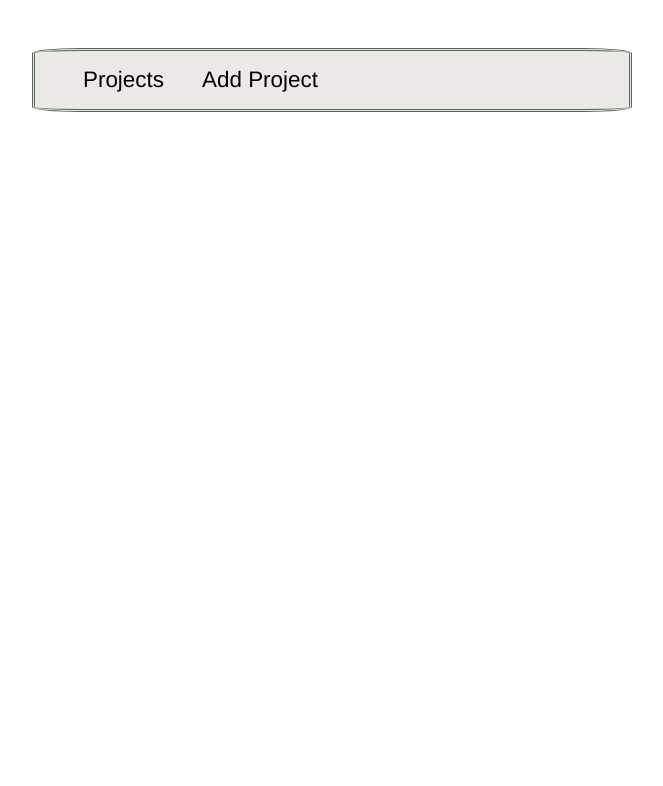
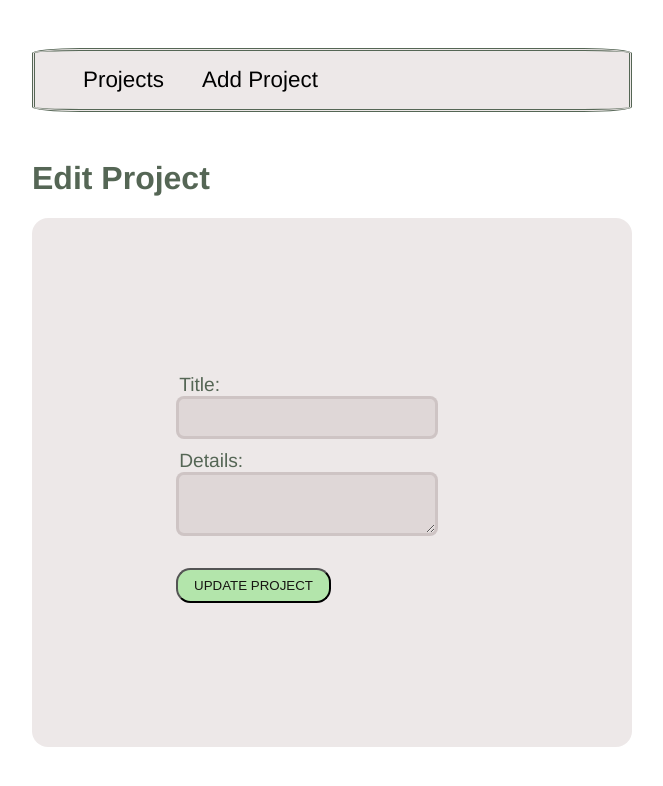
Before and after one commit to adeelarifbhatti/vue-app, a Vue app: page /edit/1 in a window 1280 px wide. Shown: the top 786 px of the page, without its empty margins (308-971 px from the left). Built offline with nearby package versions, Linux system fonts and the light colour scheme; no server answers.

Commit message:
Added the Edit Project feature

```diff
--- a/src/components/SingleProject.vue
+++ b/src/components/SingleProject.vue
@@ -5,12 +5,12 @@
                 {{project.title}}
             </h3>
             <div class="icons">
+                <router-link :to="{name: 'EditProject', params: {id: project.id}}">
+                    <span  class="material-icons">edit</span>
+                </router-link>
                 <span @click="doneProject" class="material-icons">done_all</span>
-                <span class="material-icons">edit</span>
                 <span @click="deleteProject" class="material-icons">delete</span>
             </div>
-
-
         </div>
     </div>
 
--- a/src/router/index.js
+++ b/src/router/index.js
@@ -1,6 +1,7 @@
 import { createRouter, createWebHistory } from 'vue-router'
 import Home from '../views/Home.vue'
 import AddProject from '../views/AddProject.vue'
+import EditProject from '../views/EditProject.vue'
 
 
 const routes = [
@@ -13,6 +14,12 @@ const routes = [
     path: '/add',
     name: 'AddProject',
     component: AddProject
+  },
+  {
+    path: '/edit/:id',
+    name: 'EditProject',
+    component: EditProject,
+    props: true
   }
 ]
 
--- /dev/null
+++ b/src/views/EditProject.vue
@@ -0,0 +1,53 @@
+<template>
+  <h1>
+      Edit Project
+  </h1>
+    <form class= "form" @submit.prevent="handleEdit">
+      <label class="label"> Title:</label>
+      <input class= "input" type="text" v-model="title" required>
+      <label class="label">Details:</label>
+      <textarea class="input" v-model="details" requried></textarea>
+      <button class="btn"> Update Project </button>
+  </form>
+</template>
+
+<script>
+export default {
+    props: ['id'],
+    data() {
+        return {
+            title: '',
+            details:'',
+            uri: 'http://mol.uio.no:3000/projects/'+this.id
+        }
+    },
+    methods: {
+        handleEdit() {
+            fetch(this.uri,{
+                method: 'PATCH',
+                headers: {'Content-Type': 'application/json'},
+                body: JSON.stringify({title: this.title, details: this.details})
+            })
+            .then(()=> console.log("Adeel Testing",this.title, " And ", this.details))
+            .then(()=> {
+                this.$router.push({name: 'Home'})
+            })
+            .catch((err) => console.log(err))
+        }
+    },
+    mounted () {
+        fetch(this.uri)
+        .then(res => res.json())
+        .then(data => {
+            console.log(data);
+            this.title = data.title;
+            this.details= data.details;
+        });
+    }
+
+}
+</script>
+
+<style>
+
+</style>
```
